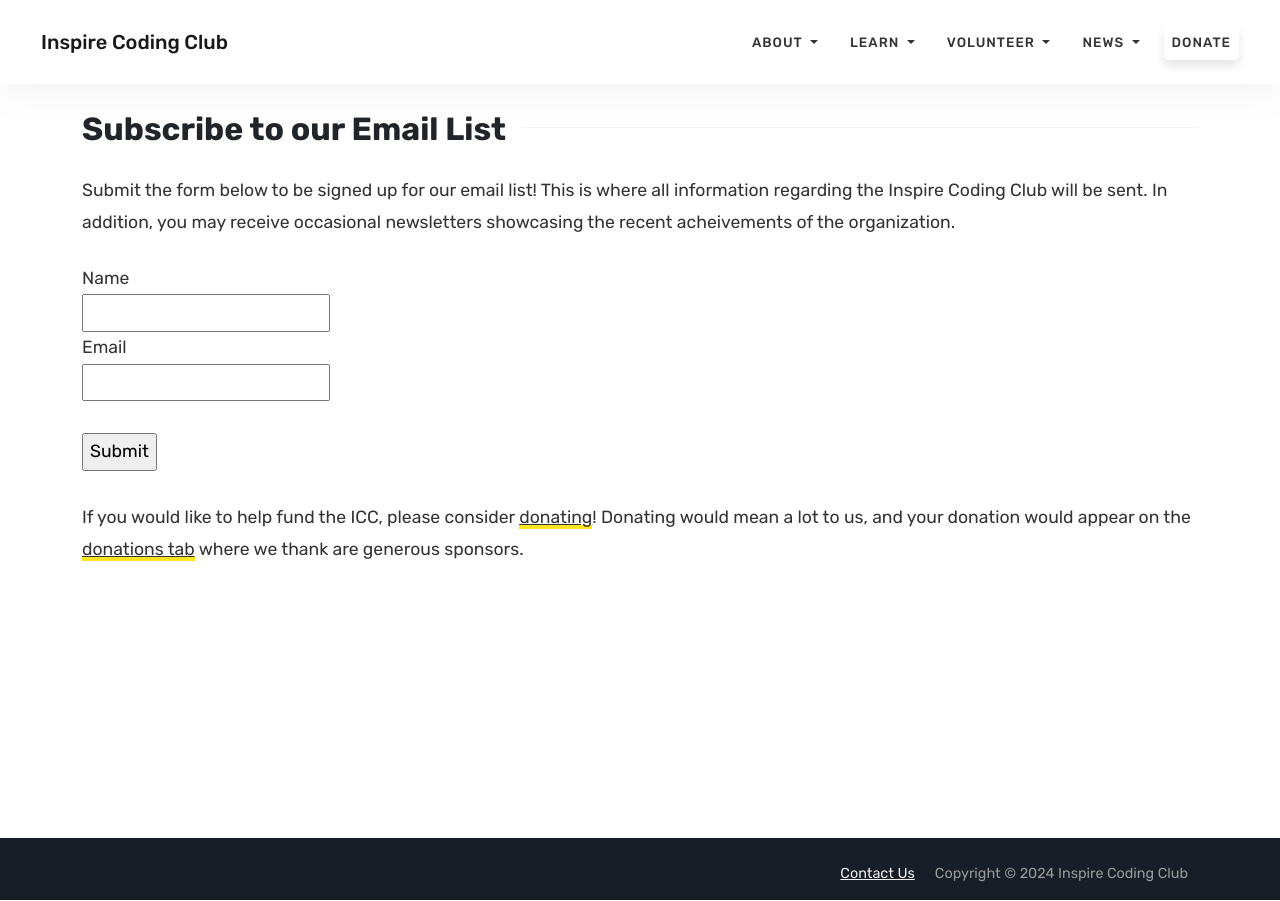
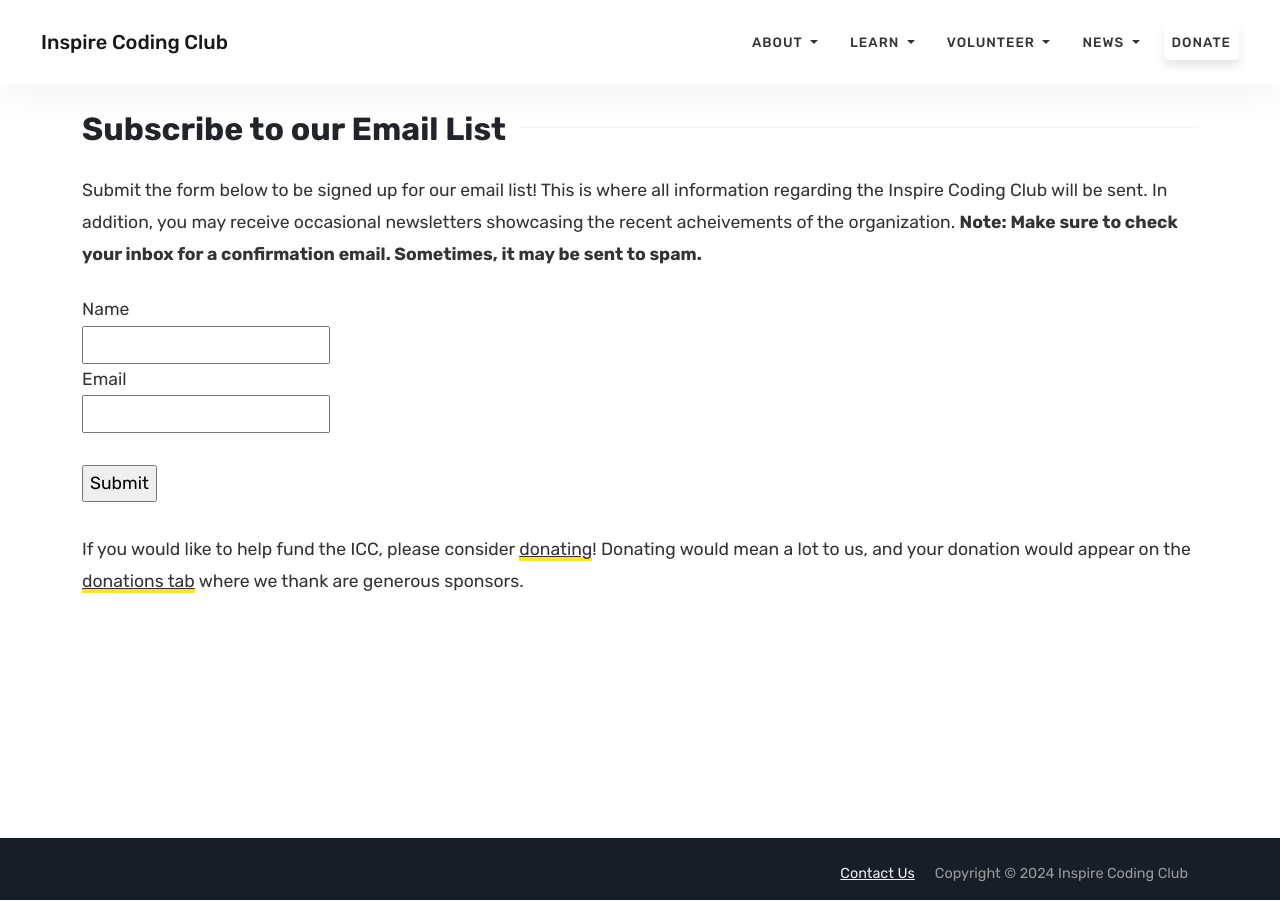
Before and after one commit to irvinecodingclub/irvinecodingclub.github.io, a Jekyll site: the page built from subscribe.md, in a window 1280 px wide. Built offline with Jekyll 4.4.1, drawn with Linux system fonts in a browser that asks for light colours.

Commit message:
update email list

```diff
--- a/subscribe.md
+++ b/subscribe.md
@@ -4,7 +4,7 @@ layout: page
 permalink: /subscribe
 ---
 
-Submit the form below to be signed up for our email list! This is where all information regarding the Inspire Coding Club will be sent. In addition, you may receive occasional newsletters showcasing the recent acheivements of the organization.
+Submit the form below to be signed up for our email list! This is where all information regarding the Inspire Coding Club will be sent. In addition, you may receive occasional newsletters showcasing the recent acheivements of the organization. **Note: Make sure to check your inbox for a confirmation email. Sometimes, it may be sent to spam.**
 
 <form action="https://postal.hackclub.com/subscribe" method="POST" accept-charset="utf-8">
 	<label for="name">Name</label><br/>
```
Also changed, not shown: _branches/uhs.md (+1 -1 lines).
